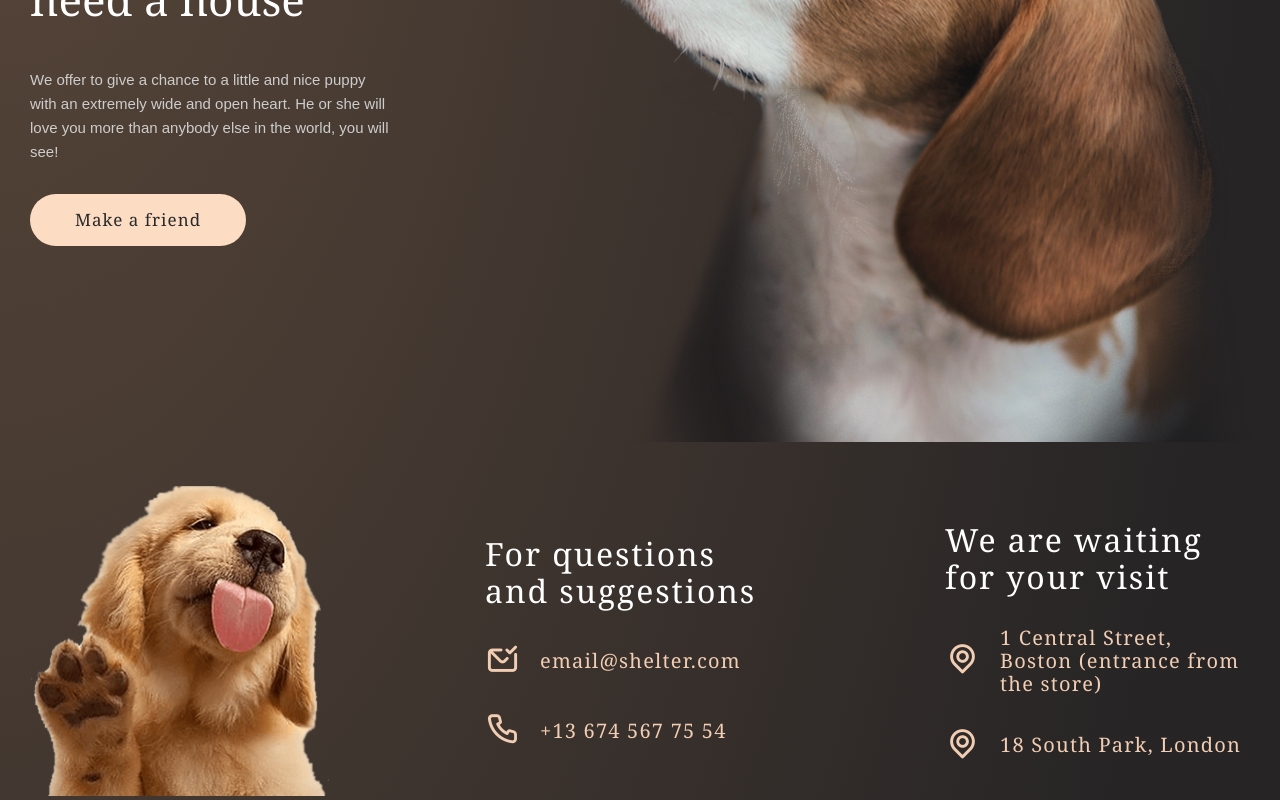
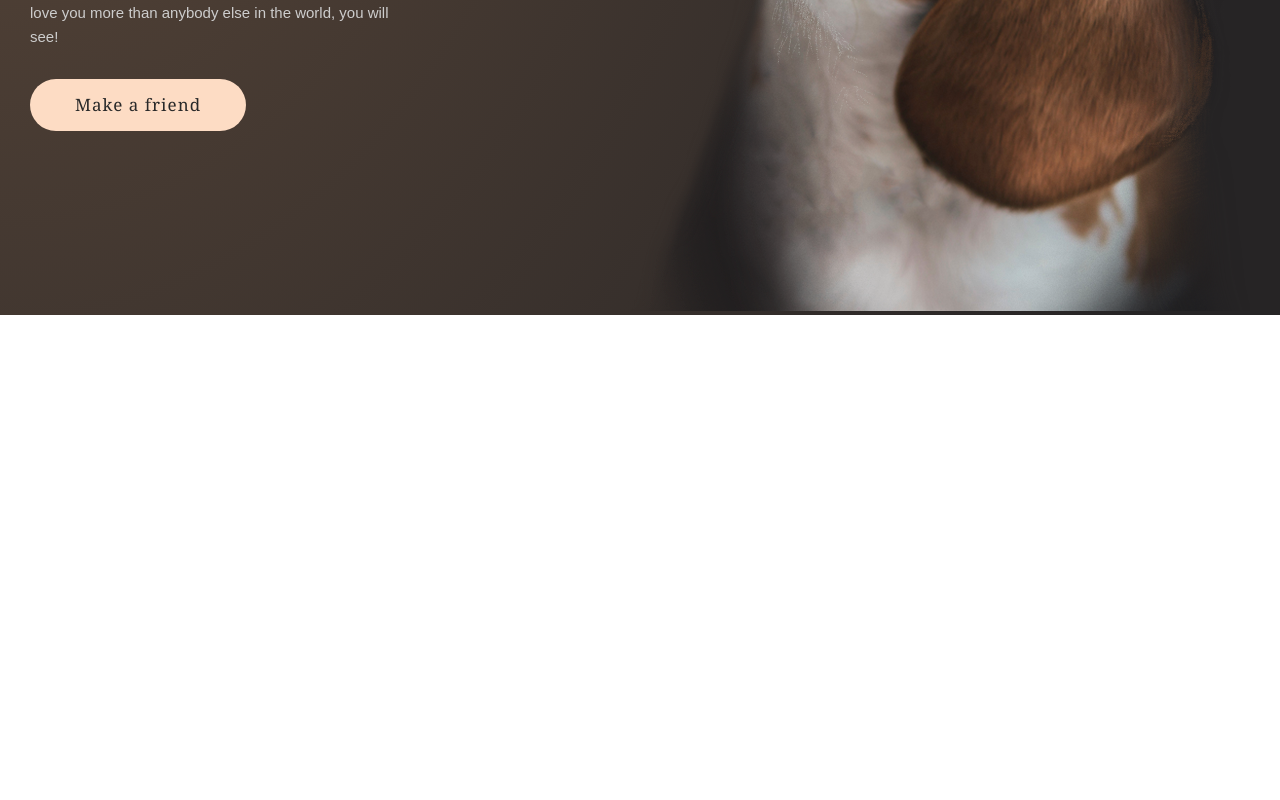
Before and after one commit to MiLee777/shelter, a React (Create React App) app: page / in a window 1280 px wide. Shown: the part 485-1285 px from the top of the page. After the commit the page ends 800 px from the top, so only its background shows below. Built offline with nearby package versions, Linux system fonts and the light colour scheme.

Commit message:
refactor: change container position

```diff
--- a/src/App.css
+++ b/src/App.css
@@ -4,8 +4,9 @@
   --background-button: #F1CDB3;
   --text-color-light: #CDCDCD;
   --text-color-dark: #292929;
+  --text-color-grey: #545454;
   --text-color-white: #FFFFFF;
-  --text-color-footer: #F1CDB3;
+  --text-color-contact: #F1CDB3;
   --font-Arial: 'Arial';
   --font-Georgia: 'Georgia';
 }
@@ -16,30 +17,39 @@
   box-sizing: border-box;
 }
 
-/* HEADER */
-.header {
-  width: 100%;
+a {
+  text-decoration: none;
+}
+
+.App {
   background: var(--background-body-dark);
 }
 
+/* HEADER */
 .container {
+  width: 100%;
+  max-width: 1440px;
   margin: 0 auto;
-  max-width: 1440px;
+  padding: 0 30px;
 }
 
+.header__menu,
+.home__container {
+  display: flex;
+  justify-content: space-between
+}
+
+
 .header__menu {
-  display: flex;
-  justify-content: space-between;
+  height: 99px;
   align-items: center;
 }
 
 .header__link {
-  padding: 20px 30px;
   color: var(--text-color-light);
   font-size: 17px;
   font-family: var(--font-Arial);
   letter-spacing: 0.03em;
-  text-decoration: none;
 }
 
 .logo__title {
@@ -47,7 +57,7 @@
   font-size: 32px;
   line-height: 110%;
   letter-spacing: 0.06em;
-  color: #F1CDB3;
+  color: var(--text-color-contact);
 }
 
 .logo__subtitle {
@@ -57,25 +67,30 @@
   letter-spacing: 0.1em;
 }
 
+.content {
+  height: calc(100vh - 99px);
+}
+
 /* HOME */
+.home {
+  height: 100%;
+}
+
 .home__container {
-  margin-top: 100px;
-  padding: 0 30px;
-  display: flex;
-  justify-content: space-between;
-  align-items: center;
+  height: 100%;
 }
 
 .home__content {
   width: 30%;
+  align-self: center;
 }
 
 h1 {
   font-family: var(--font-Georgia);
+  color: var(--text-color-white);
   font-size: 44px;
   font-weight: 400;
   line-height: 130%;
-  color: #FFFFFF;
 }
 
 .home__text {
@@ -108,21 +123,29 @@ h1 {
   background-color: #FDDCC4;
 }
 
+.home__img {
+  align-self: flex-end;
+}
+
 /* ABOUT THE SHELTER */
+.about {
+  height: 100%;
+  background-color: var(--background-body-white);
+}
+
 .about__container {
-  padding: 0 30px;
-  background-color: var(--background-body-white);
+  height: 100%;
+  padding-top: 120px;
   display: flex;
   justify-content: center;
-  column-gap: 50px;
-  align-items: center;
+  column-gap: 100px;
 }
 
 .about__content {
   width: 33%;
   display: flex;
   flex-direction: column;
-  row-gap: 10px;
+  row-gap: 50px;
 }
 
 .title {
@@ -131,34 +154,40 @@ h1 {
   font-size: 35px;
   line-height: 130%;
   letter-spacing: 0.06em;
-  color: #545454;
+  color: var(--text-color-grey);
 }
 
 .about__text {
-  color: #4C4C4C;
+  color: var(--text-color-dark);
   font-family: var(--font-Arial);
   font-weight: 400;
   font-size: 15px;
   line-height: 160%;
 }
 
-/* FOOTER */
-.footer__container {
-  margin-top: 40px;
-  padding: 0 30px;
-  display: flex;
-  justify-content: space-between;
+/* CONTACT */
+.contact {
+  height: 100%;
 }
 
-.footer__content {
-  width: 25%;
+.contact__container {
+  height: 100%;
+  display: flex;
+  flex-wrap: wrap;
+  justify-content: center;
+  align-items: flex-end;
+  row-gap: 100px;
+
+}
+
+.contact__content {
+  width: 50%;
   display: flex;
   flex-direction: column;
-  align-self: center;
   row-gap: 30px;
 }
 
-.footer__title {
+.contact__title {
   color: var(--text-color-white);
   font-family: var(--font-Georgia);
   font-weight: 400;
@@ -167,24 +196,24 @@ h1 {
   letter-spacing: 0.06em;
 }
 
-.footer__info {
+.contact__info {
   display: flex;
   align-items: center;
   gap: 20px;
-  color: var(--text-color-footer);
+  color: var(--text-color-contact);
 }
 
-.footer__info a {
+.contact__info a {
   text-decoration: none;
-  color: var(--text-color-footer);
+  color: var(--text-color-contact);
 }
 
-.footer__info i {
+.contact__info i {
   font-size: 35px;
 }
 
-.footer__info a,
-.footer__info span {
+.contact__info a,
+.contact__info span {
   font-size: 20px;
   font-family: var(--font-Georgia);
   font-weight: 400;
--- a/src/App.js
+++ b/src/App.js
@@ -13,10 +13,9 @@ import { Contacts } from "./components/main/Contact";
 
 function App() {
   return (
-    <div className="header">
-    <div className="container">
+    <div className="App">
       <Router>
-        <nav className="header__menu">
+        <nav className="header__menu container">
           <Link to='/' className="header__link">
           <div>
             <p className="logo__title">Cozy House</p>
@@ -28,6 +27,7 @@ function App() {
           <Link to='/help' className="header__link">Help the Shelter</Link>
           <Link to='/contact' className="header__link">Contacts</Link>
         </nav>
+        <div className="content">
         <Routes>
           <Route path='/' element={<Home />} />
           <Route path='/about' element={<AboutTheShelter />} />
@@ -35,9 +35,9 @@ function App() {
           <Route path='/help' element={<HelpTheShelter />} />
           <Route path='/contact' element={<Contacts />} />
         </Routes>
+        </div>
       </Router>
       </div>
-    </div>
   );
 }
 
--- a/src/components/Footer.js
+++ /dev/null
@@ -1,34 +0,0 @@
-import FooterPuppy from '../assets/image/footer-puppy.png'
-export function Footer() {
-  return <div className='footer'>
-    <div className='container footer__container'>
-      <div>
-        <img src={ FooterPuppy } alt='Puppy'/>
-      </div>
-
-      <div className='footer__content'>
-        <h2 className='footer__title'>For questions and suggestions</h2>
-        <div className='footer__info'>
-        <i class="uil uil-envelope-check"></i>
-        <a href="mailto:email@shelter.com">email@shelter.com</a>
-        </div>
-        <div className='footer__info'>
-        <i class="uil uil-phone"></i>
-        <a href="tel:+136745677554">+13 674 567 75 54</a>
-        </div>
-      </div>
-
-      <div className='footer__content'>
-        <h2 className='footer__title'>We are waiting for your visit</h2>
-        <div className='footer__info'>
-        <i class="uil uil-location-point"></i>
-        <span>1 Central Street, Boston (entrance from the store)</span>
-        </div>
-        <div className='footer__info'>
-        <i class="uil uil-location-point"></i>
-        <span>18 South Park, London</span>
-        </div>
-      </div>
-    </div>
-  </div>
-}
--- a/src/components/main/AboutTheShelter.js
+++ b/src/components/main/AboutTheShelter.js
@@ -1,10 +1,9 @@
 import AboutPets from '../../assets/image/about-pets.png'
-import { Footer } from '../Footer'
 
 export function AboutTheShelter() {
-  return <div>
+  return <div className='about'>
     <div className='container about__container'>
-      <div>
+      <div className='about__img'>
         <img src={ AboutPets } alt='Pets' />
       </div>
       <div className='about__content'>
@@ -23,6 +22,5 @@ export function AboutTheShelter() {
             </p>
       </div>
     </div>
-    <Footer />
   </div>
 }
--- a/src/components/main/Contact.js
+++ b/src/components/main/Contact.js
@@ -1,5 +1,36 @@
+import contactPuppy from '../../assets/image/contact-puppy.png'
+
 export function Contacts() {
-  return <div>
-    Contacts
+  return <div className='contact'>
+    <div className='container contact__container'>
+
+      <div className='contact__content'>
+        <h2 className='contact__title'>For questions and suggestions</h2>
+        <div className='contact__info'>
+        <i class="uil uil-envelope-check"></i>
+        <a href="mailto:email@shelter.com">email@shelter.com</a>
+        </div>
+        <div className='contact__info'>
+        <i class="uil uil-phone"></i>
+        <a href="tel:+136745677554">+13 674 567 75 54</a>
+        </div>
+      </div>
+
+      <div className='contact__content'>
+        <h2 className='contact__title'>We are waiting for your visit</h2>
+        <div className='contact__info'>
+        <i class="uil uil-location-point"></i>
+        <span>1 Central Street, Boston (entrance from the store)</span>
+        </div>
+        <div className='contact__info'>
+        <i class="uil uil-location-point"></i>
+        <span>18 South Park, London</span>
+        </div>
+      </div>
+
+      <div className='contact__img'>
+        <img src={ contactPuppy } alt='Puppy'/>
+      </div>
+    </div>
   </div>
 }
--- a/src/components/main/Home.js
+++ b/src/components/main/Home.js
@@ -1,6 +1,5 @@
 import { OurPets } from './OurPets';
 import HomePuppy from '../../assets/image/home-puppy.png'
-import { Footer } from '../Footer';
 
 export function Home() {
   return <div className='home'>
@@ -14,10 +13,9 @@ export function Home() {
           </p>
         <button className='home__btn'><a href={ OurPets }>Make a friend</a></button>
       </div>
-      <div>
+      <div className='home__img'>
         <img src={ HomePuppy } alt='Puppy' />
       </div>
     </div>
-    <Footer />
   </div>
 }
```
Also changed, not shown: src/assets/image/contact-puppy.png (renamed from src/assets/image/footer-puppy.png).
